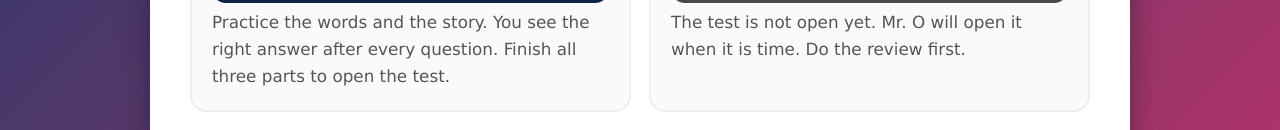
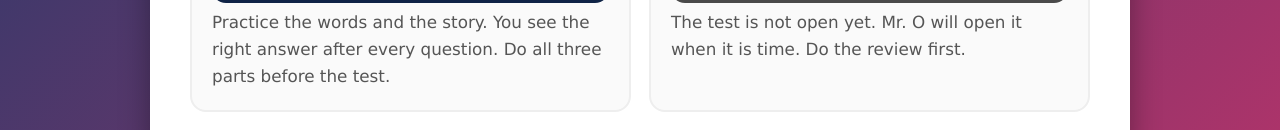
Before and after one commit to molivera1977/class-portal, a plain HTML site: page animal-adaptations/index.html in a window 1280 px wide. Shown: the part 534-664 px from the top of the page. Drawn offline with Linux system fonts and the light colour scheme.

Commit message:
fix: Dollars and Sense + Animal Adaptations pages no longer say the review opens the test (their tests don't wait for it since 11/9)
"Finish all three parts to open the test." → "Do all three parts before the test." (Marcos 11/17: "Yes, fix both").
Talent Show and A World of Change keep it: their tests do wait. site-tests portal-subject-pages.spec.js checks it.

Co-Authored-By: Claude Opus 5.5 <noreply@anthropic.com>

```diff
--- a/animal-adaptations/index.html
+++ b/animal-adaptations/index.html
@@ -108,7 +108,7 @@
       <span class="step-label">Step 1 — Review</span>
     </div>
     <a class="start-btn" id="review-btn" data-site="adaptations-review" href="https://mroteacher.com/adaptations-review/">📘 Review<span class="form-btn-sub">Vocabulary, Comprehension and Cloze</span></a>
-    <p class="form-note say" id="review-note">Practice the words and the story. You see the right answer after every question. Finish all three parts to open the test.</p>
+    <p class="form-note say" id="review-note">Practice the words and the story. You see the right answer after every question. Do all three parts before the test.</p>
   </div>
 
   <div class="step-card">
```
Also changed, not shown: dollars-and-sense/index.html (+1 -1 lines).
